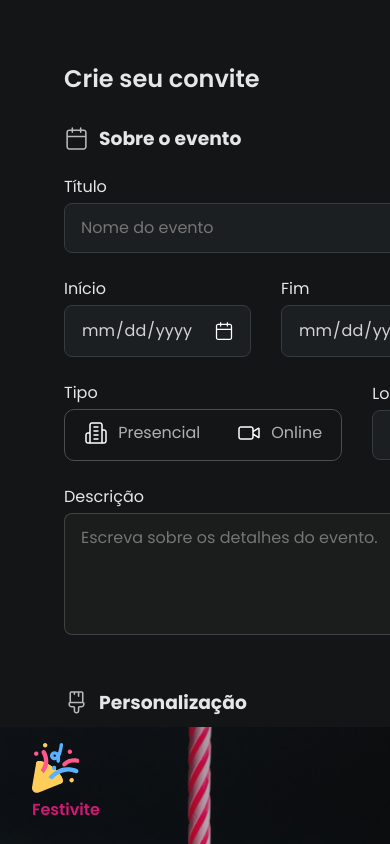
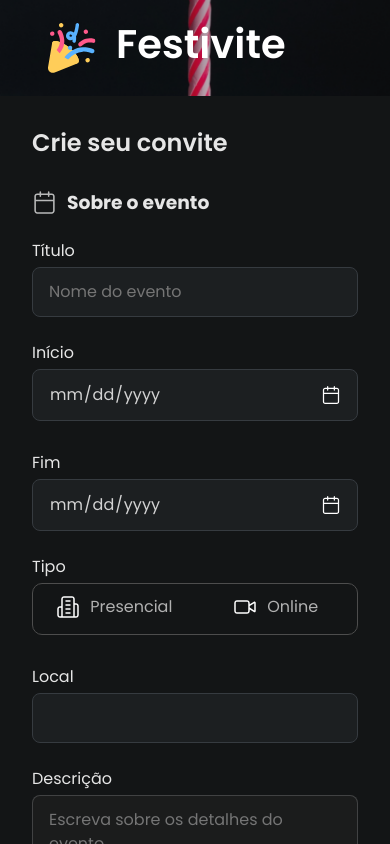
Before and after one commit to LAYSEGABI/Forms-Convite, a plain HTML site: page index.html in a window 390 px wide. Drawn offline with Linux system fonts and the light colour scheme.

Commit message:
mobile responsivo

```diff
--- a/index.html
+++ b/index.html
@@ -37,7 +37,6 @@
                         </div>
 
 
-                        <!-- Inserir data de inicio e fim-->
                         <div class="flex">
                             <div class="input-wrapper flex-1">
                                 <label for="inicio">Início</label>
@@ -50,7 +49,7 @@
                         </div>
 
                         <div class="flex">
-                            <div class="tipo-wrapper">
+                            <div class="tipo-wrapper flex-1">
                                 <label for="local">Tipo</label>
                                 <div class="radio-wrapper">
                                     <div class="radio-inner">
@@ -69,7 +68,7 @@
                                 </div>
                             </div>
 
-                            <div class="input-wrapper flex-2">
+                            <div class="input-wrapper flex-1">
                                 <label for="local">Local</label>
                                 <input type="text" name="local" id="local">
                             </div>
@@ -135,9 +134,6 @@
                                     <span class="color-display" style="background-color: #1c8eda;"></span>
                                 </label>
                             </div>
-
-
-
                         </div>
 
                         <div class="input-wrapper">
@@ -242,8 +238,8 @@
                             </div>
                         </div>
 
-                        <div class="input-wrapper flex">
-                            <div class="flex-1">
+                        <div class="input-wrapper estilo-foto">
+                            <div class="">
                                 <label for="Estilo">Estilo</label>
                                 <div class="select">
                                     <label class="switch">
@@ -254,7 +250,7 @@
                                 </div>
                             </div>
 
-                            <div class="flex-2">
+                            <div class="">
                                 <label for="foto-capa">Foto de capa</label>
 
                             <div class="file">
--- a/styles/fields/color-picker.css
+++ b/styles/fields/color-picker.css
@@ -3,6 +3,7 @@
 .color-picker {
     display: flex;
     gap: 10px;
+    flex-wrap: wrap;
     justify-content: space-between;
     width: 100%;
     align-items: center;
@@ -41,3 +42,11 @@
     border-radius: 50%;
     display: block;
 }
+
+
+@media (max-width: 600px) {
+
+.color-picker {
+    justify-content: left;
+}
+}
--- a/styles/fields/radio.css
+++ b/styles/fields/radio.css
@@ -23,6 +23,7 @@
     align-items: flex-start;
     justify-content: center;
     gap: 10px;
+    width: 100%;
 
     padding: .5rem 1rem;
     position: relative;
@@ -136,3 +137,18 @@
     }
 
 }
+
+
+
+
+@media (max-width: 380px) {
+
+    .radio-wrapper-tema {
+        gap: 5px;
+    }
+    .radio-inner-tema {
+        width: 40%;
+
+    }
+
+}
--- a/styles/fields/select.css
+++ b/styles/fields/select.css
@@ -1,3 +1,8 @@
+.estilo-foto {
+    display: flex;
+    justify-content: space-between;
+}
+
 .switch {
     position: relative;
     display: inline-block;
@@ -62,3 +67,16 @@
     margin-left: 10px;
     vertical-align: middle;
 }
+
+@media (max-width: 600px) {
+
+
+    .foto-estilo {
+        display: flex;
+        flex-direction: row;
+    }
+    .select {
+        flex-direction: column;
+    }
+
+}
--- a/styles/global.css
+++ b/styles/global.css
@@ -57,3 +57,17 @@ hr {
 .flex-2 {
     flex: 2;
 }
+
+
+@media (max-width: 600px) {
+  .flex {
+    flex-direction: column;
+    width: 100%;
+  }
+
+  .flex-1 {
+    width: 100%;
+
+  }
+
+}
--- a/styles/layout.css
+++ b/styles/layout.css
@@ -25,8 +25,8 @@ main {
         margin-bottom: 2rem;
     }
 
-     /* Estiliza a barra de rolagem */
-     &::-webkit-scrollbar {
+    /* Estiliza a barra de rolagem */
+    &::-webkit-scrollbar {
         width: 8px;
     }
 
@@ -58,6 +58,7 @@ aside {
             h2 {
                 color: rgb(209, 25, 117);
             }
+
             img {
                 width: 3rem;
             }
@@ -75,42 +76,42 @@ h2 {
 }
 
 
-@media (min-width: 800px) {
 
-    aside {
-        overflow-y: auto;
-    }
 
-}
+@media (max-width: 900px) {
 
-@media (max-width: 800px) {
     #app {
         display: flex;
-        flex-direction: column-reverse;
-    }
+        flex-direction: column;
 
-    aside {
-        padding: 1.5rem 3rem;
+        aside {
+            height: 10%;
+            display: flex;
+            align-items: center;
 
-        h2 {
-            font: 600 1.5rem/1.25 var(--font-family);
+            header {
+                display: flex;
+                gap: 20px;
+                align-items: center;
+
+                h2 {
+                    color: white;
+                }
+
+                p {
+                    display: none;
+                }
+            }
         }
     }
 
 }
 
-@media (max-width: 400px) {
 
-    aside {
-        padding: 1rem 2rem;
+@media (max-width: 600px) {
 
-        h2 {
-            font: 600 1rem/1.25 var(--font-family);
-        }
-
-        p {
-            display: none;
-        }
+    main {
+        padding: 2rem;
     }
 
 }
```
